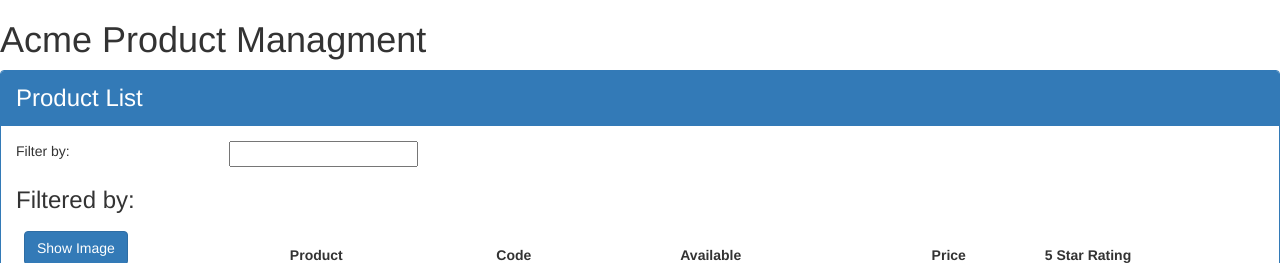
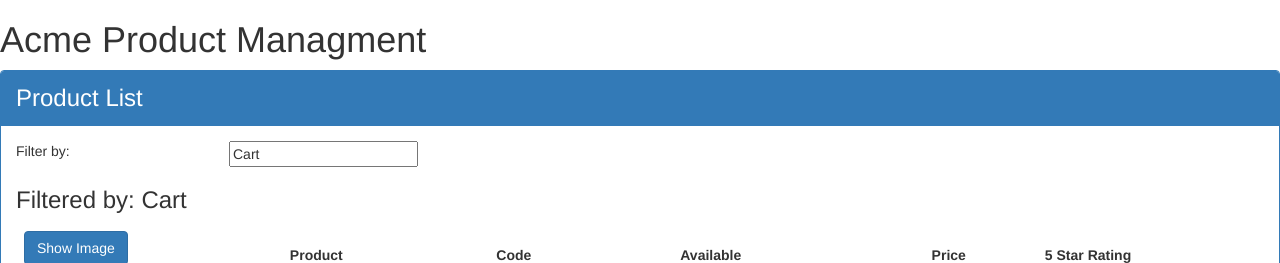
Before and after one commit to Gloper98/APM, an Angular app: page /welcome in a window 1280 px wide. Shown: the top 263 px of the page. Built offline with nearby package versions, Linux system fonts and the light colour scheme.

Commit message:
Updating two way data binding

```diff
--- a/src/app/app.module.ts
+++ b/src/app/app.module.ts
@@ -1,6 +1,6 @@
 import { BrowserModule } from '@angular/platform-browser';
 import { NgModule } from '@angular/core';
-
+import { FormsModule } from '@angular/forms';
 import { AppComponent } from './app.component';
 import { ProductListComponent } from './products/product-list.component';
 
@@ -10,7 +10,8 @@
     ProductListComponent
   ],
   imports: [
-    BrowserModule
+    BrowserModule,
+    FormsModule
   ],
   providers: [],
   bootstrap: [AppComponent]
--- a/src/app/products/product-list.component.html
+++ b/src/app/products/product-list.component.html
@@ -6,12 +6,13 @@
         <div class="row">
             <div class="col-md-2">Filter by: </div>
             <div class="col-md-4">
-                <input type="text"/>
+                <input type="text"
+                    [(ngModel)]='listFilter'/>
             </div>
         </div>
         <div class="row">
             <div class="col-md-6">
-                <h3>Filtered by: </h3>
+                <h3>Filtered by: {{listFilter}}</h3>
             </div>
         </div>
         <div class="table-responsive">
--- a/src/app/products/product-list.component.ts
+++ b/src/app/products/product-list.component.ts
@@ -9,6 +9,7 @@
     imageWidth: number = 50;
     imageMargin: number = 2;
     showImage: boolean = false;
+    listFilter: string = 'Cart';
     products: any[] = [
         {
             "productId": 1,
```
